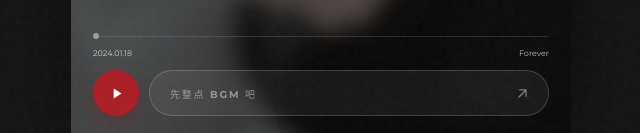
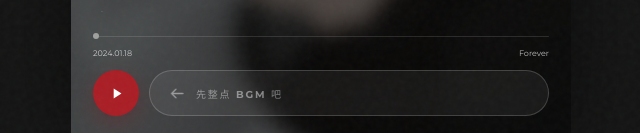
Before and after one commit to Mayandev/invatation, a Next.js app: page / in a window 1280 px wide. Shown: the part 664-797 px from the top of the page, without its empty margins (319-959 px from the left). Built offline with nearby package versions, Linux system fonts and the light colour scheme.

Commit message:
refactor: update invitation styles and improve accessibility language

```diff
--- a/app/invitation.css
+++ b/app/invitation.css
@@ -545,8 +545,9 @@ button { -webkit-tap-highlight-color: transparent; }
 .cover__play.is-playing .icon { width: 16px; height: 16px; margin-left: 0; }
 .cover__play.is-playing { box-shadow: 0 0 0 5px rgba(170, 30, 37, .18), 0 8px 24px rgba(116, 16, 22, .34); }
 .cover__enter {
-  justify-content: space-between;
-  padding: 0 17px 0 20px;
+  justify-content: flex-start;
+  gap: 9px;
+  padding: 0 20px;
   color: #111;
   border: 1px solid white;
   background: white;
@@ -554,7 +555,13 @@ button { -webkit-tap-highlight-color: transparent; }
   font-weight: 700;
   letter-spacing: .18em;
 }
+.cover__enter.is-ready { justify-content: space-between; }
 .cover__enter .icon { width: 17px; height: 17px; }
+.cover__enter .cover__music-cue { animation: music-cue-left 1s ease-in-out infinite; }
+@keyframes music-cue-left {
+  0%, 100% { transform: translateX(2px); }
+  50% { transform: translateX(-4px); }
+}
 .cover__enter:disabled { color: rgba(255, 255, 255, .45); border-color: rgba(255, 255, 255, .18); background: rgba(255, 255, 255, .06); cursor: not-allowed; }
 .cover__play:active,
 .cover__enter:not(:disabled):active { transform: scale(.97); }
--- a/components/invitation/Cover.tsx
+++ b/components/invitation/Cover.tsx
@@ -99,7 +99,7 @@ export function Cover({
             aria-label={openingSubtitles.join("。")}
           >
             <div className="cover__subtitle-track" aria-hidden="true">
-              {[...openingSubtitles, ...openingSubtitles].map(
+              {[...openingSubtitles].map(
                 (subtitle, index) => (
                   <p key={`${subtitle}-${index}`}>{subtitle}</p>
                 ),
@@ -155,16 +155,19 @@ export function Cover({
               <Icon name={isMusicPlaying ? "pause" : "play"} />
             </button>
             <button
-              className="cover__enter"
+              className={`cover__enter${hasMusicStarted ? " is-ready" : ""}`}
               id="openInvitation"
               type="button"
               disabled={!hasMusicStarted}
               onClick={onOpen}
             >
+              {!hasMusicStarted && (
+                <Icon className="cover__music-cue" name="arrow-left" />
+              )}
               <span>
                 {hasMusicStarted ? "由此进入请柬" : "先整点 BGM 吧"}
               </span>
-              <Icon name="arrow-up-right" />
+              {hasMusicStarted && <Icon name="arrow-up-right" />}
             </button>
           </div>
         </div>
--- a/components/invitation/LocationSection.tsx
+++ b/components/invitation/LocationSection.tsx
@@ -23,7 +23,7 @@ export function LocationSection() {
   return (
     <section ref={ref} className={`content-section location-section section-reveal${isVisible ? ' is-visible' : ''}`}>
       <p className="section-kicker">03 / THE PLACE</p>
-      <h2 className="section-title">在金秋<br />等你赴约</h2>
+      <h2 className="section-title">在金秋<br />等您赴约</h2>
       <div className="venue-card">
         <p className="venue-card__city">JI&apos;AN · {wedding.city}</p>
         <h3>{wedding.venue}</h3>
--- a/components/invitation/RsvpSection.tsx
+++ b/components/invitation/RsvpSection.tsx
@@ -67,7 +67,7 @@ export function RsvpSection({
   return (
     <section ref={ref} className={`content-section rsvp-section section-reveal${isVisible ? ' is-visible' : ''}`}>
       <p className="section-kicker">04 / BE OUR GUEST</p>
-      <h2 className="section-title">期待与你<br />共同庆祝</h2>
+      <h2 className="section-title">期待与您<br />共同庆祝</h2>
       <p className="section-subtitle">你不是这场婚礼的观众，而是我们故事里重要的一页</p>
       <form className="rsvp-form" id="rsvpForm" onSubmit={handleSubmit}>
         <label>
@@ -139,7 +139,7 @@ export function RsvpSection({
       </form>
       {formData.attendance === 'yes' && (
         <p className="ticket-exchange-note">
-          婚礼当天可凭电子票换取双联纪念票：一联由你珍藏，一联写下祝福留给我们。
+          婚礼当天可凭电子票换取双联纪念票：一联由您珍藏，一联写下祝福留给我们。
         </p>
       )}
       {responseAttendance === 'yes' && <p className="rsvp-success">入场券已为您留好，静候相见。</p>}
--- a/lib/share.ts
+++ b/lib/share.ts
@@ -10,5 +10,5 @@ export function normalizeGuest(value: string | undefined | null): string {
 
 export function getShareInvitation(guest: string | undefined | null): string {
   const name = normalizeGuest(guest);
-  return name ? `${name}，诚挚邀请你来见证我们的婚礼` : 'SAVE THE DATE · 诚邀你来见证我们的婚礼';
+  return name ? `${name}，诚挚邀请您来见证我们的婚礼` : 'SAVE THE DATE · 诚邀您来见证我们的婚礼';
 }
```
Also changed, not shown: components/guide/GuideChat.tsx (+2 -17 lines).
